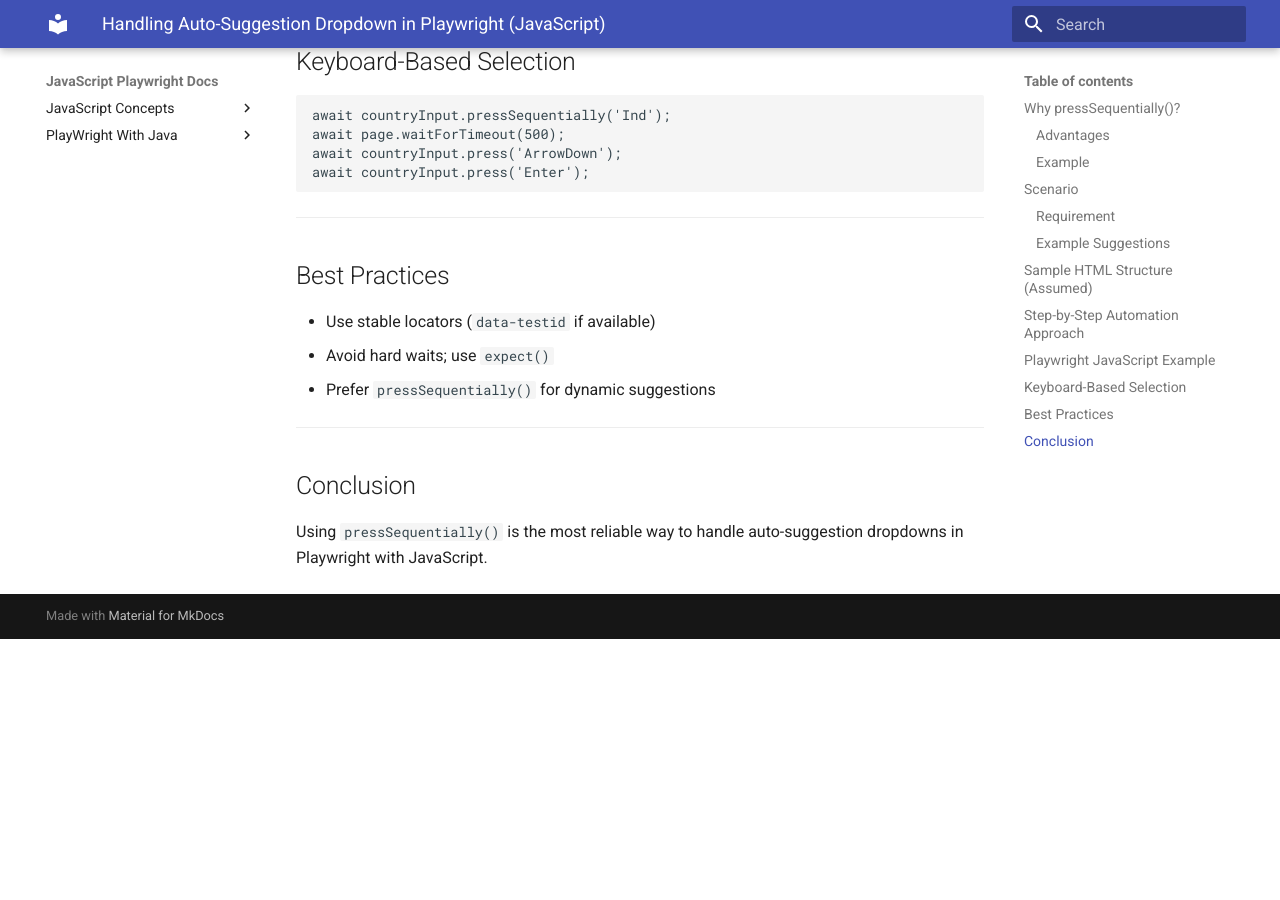
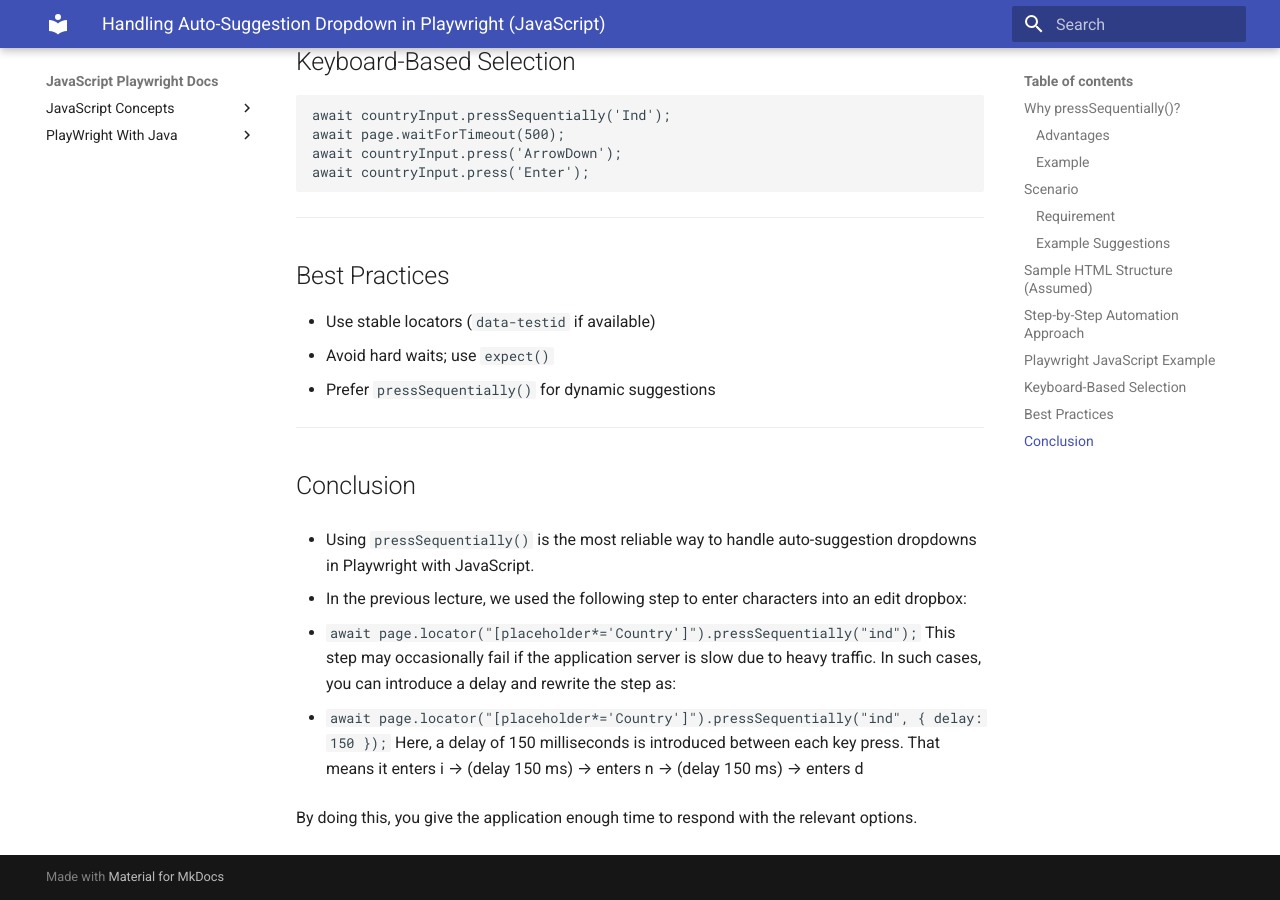
Before and after one commit to Play-Wright-course/automation-testing, an MkDocs documentation site: the page built from docs/javascriptConcepts/jscode/auto-suggestion-dropdown.md, in a window 1280 px wide and 900 px high, scrolled down 2425 px. Built offline with MkDocs 1.6.1 and Material for MkDocs 9.7.7, drawn with Linux system fonts in a browser that asks for light colours; before the commit the page ends 3064 px from its top, so only the background shows below that.

Commit message:
Update auto-suggestion-dropdown.md

```diff
--- a/docs/javascriptConcepts/jscode/auto-suggestion-dropdown.md
+++ b/docs/javascriptConcepts/jscode/auto-suggestion-dropdown.md
@@ -115,5 +115,16 @@ await countryInput.press('Enter');
 
 ## Conclusion
 
-Using `pressSequentially()` is the most reliable way to handle auto-suggestion
+- Using `pressSequentially()` is the most reliable way to handle auto-suggestion
 dropdowns in Playwright with JavaScript.
+
+- In the previous lecture, we used the following step to enter characters into an edit dropbox:
+
+- `await page.locator("[placeholder*='Country']").pressSequentially("ind");`
+   This step may occasionally fail if the application server is slow due to heavy traffic. In such cases, you can introduce a delay and rewrite the step as:
+
+- `await page.locator("[placeholder*='Country']").pressSequentially("ind", { delay: 150 });`
+Here, a delay of 150 milliseconds is introduced between each key press.
+That means it enters  i → (delay 150 ms) → enters n → (delay 150 ms) → enters d
+
+By doing this, you give the application enough time to respond with the relevant options.
```
